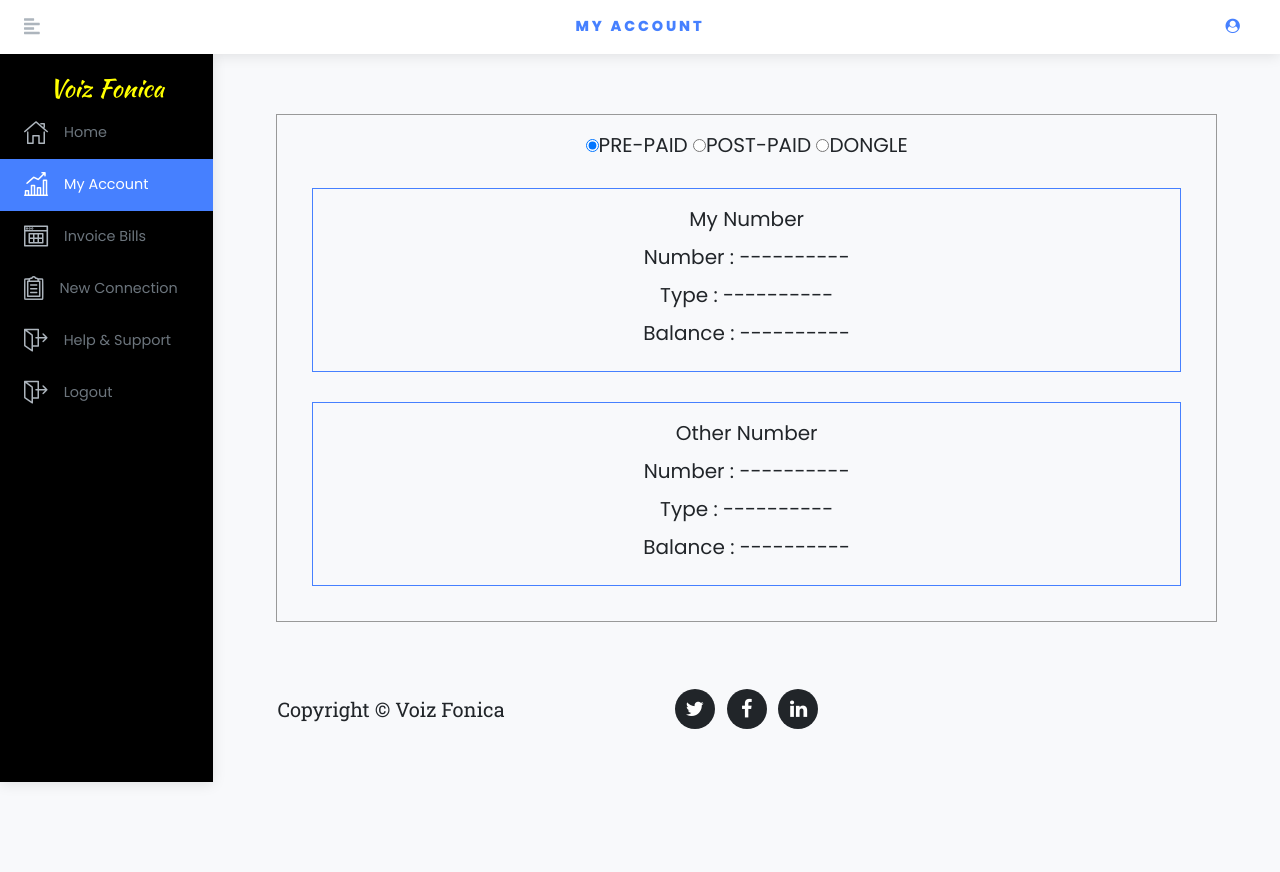
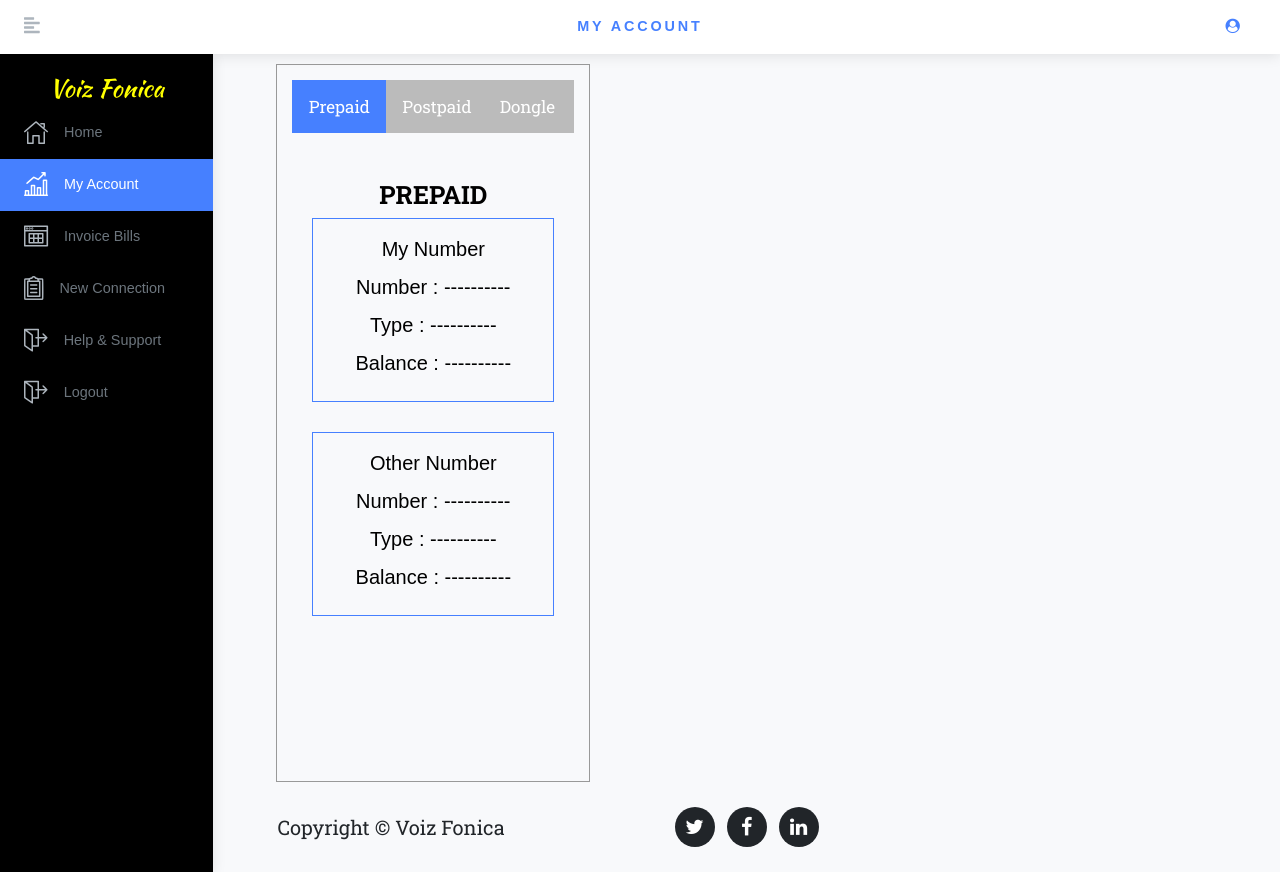
Before and after one commit to Mohanaprasad1997/Voizfonica, a website: page voizfonica/dashboard/myaccount.html in a window 1280 px wide. Before the commit the page ends 800 px from the top, so only its background shows below. Drawn offline with nearby package versions, Linux system fonts and the light colour scheme.

Commit message:
Update myaccount.html

```diff
--- a/voizfonica/dashboard/myaccount.html
+++ b/voizfonica/dashboard/myaccount.html
@@ -61,8 +61,41 @@ footer{padding:25px 0;text-align:center;  width: -webkit-fill-available;  }
   padding-right: 0px;
 }
 
+* {box-sizing: border-box}
 
-</Style>
+/* Set height of body and the document to 100% */
+body, html {
+  height: 100%;
+  margin: 0;
+  font-family: Arial;
+
+}
+
+/* Style tab links */
+.tablink {
+  background-color: #4680ff;
+  color: white;
+  float: left;
+  border: none;
+  outline: none;
+  cursor: pointer;
+  padding: 14px 16px;
+  font-size: 17px;
+  width: 33.33%;
+}
+
+.tablink:hover {
+  background-color: #4680ff;
+}
+
+/* Style the tab content (and add height:100% for full page content) */
+.tabcontent {
+  color: black;
+  display:inline-block;
+  padding: 100px 20px;
+  height: 100%;
+}
+</style>
   </head>
   <body>
     <!-- navbar-->
@@ -96,25 +129,18 @@ footer{padding:25px 0;text-align:center;  width: -webkit-fill-available;  }
         <div class="text-gray-400 text-uppercase px-3 px-lg-4 py-4 font-weight-bold small headings-font-family"></div>
 
       </div>
+
       <div class="page-holder w-100 d-flex flex-wrap" >
         <div class="container-fluid px-xl-5">
+   <div class="page-holder w-100 d-flex flex-wrap">
+  <div id="contactdetail" style="font-size: 20px;margin-top: 10px;margin-bottom: 0px;">
+  <button class="tablink" onclick="openPage('Prepaid', this)" id="defaultOpen" style="font-family: Roboto Slab">Prepaid</button>
+<button class="tablink" onclick="openPage('Postpaid', this)" style="font-family: Roboto Slab">Postpaid</button>
+<button class="tablink" onclick="openPage('Dongle ', this)" style="font-family: Roboto Slab">Dongle</button>
 
-
-  <div id="contactdetail" style="font-size: 20px;margin-top: 60px;">
-  <label class="radio-inline">
-    <input type="radio" name="optradio" onclick="getElementById('demo3').style.display = "block"" checked>PRE-PAID</label>
-  <label class="radio-inline">
-    <input type="radio" name="optradio" onclick="getElementById('demo3').style.display = "block"">POST-PAID</label>
-  <label class="radio-inline">
-    <input type="radio" name="optradio" onclick="getElementById('demo3').style.display = "block"">DONGLE</label>
-
-
-  <div id="demo1" display:none style=" padding-top: 20px;
-    padding-bottom: 20px;
-    padding-right: 20px;
-    padding-left: 20px;"
->
-   <div class="panel-group" >
+<div id="Prepaid" class="tabcontent">
+ <h3 style="font-family: Roboto Slab;color: black">PREPAID</h3>
+<div class="panel-group" >
 
     <div class="panel panel-primary border border-primary" style="padding: 15px 0 15px 0">
       <div class="panel-heading" ><label>My Number</label></div>
@@ -135,6 +161,58 @@ footer{padding:25px 0;text-align:center;  width: -webkit-fill-available;  }
     </div>
 
       </div>
+</div>
+
+<div id="Postpaid" class="tabcontent">
+ <h3 style="font-family: Roboto Slab;color: black">POSTPAID</h3>
+<div class="panel-group" >
+
+    <div class="panel panel-primary border border-primary" style="padding: 15px 0 15px 0">
+      <div class="panel-heading" ><label>My Number</label></div>
+      <div class="panel-body" ><label>Number :</label> ----------</div>
+      <div class="panel-body" ><label>Type  :</label> ----------</div>
+      <div class="panel-body" ><label>Balance :</label> ----------</div>
+
+    </div>
+
+    <br>
+
+      <div class="panel panel-primary border border-primary" style="padding: 15px 0 15px 0">
+      <div class="panel-heading" ><label>Other Number</label></div>
+      <div class="panel-body" ><label>Number : ----------</label></div>
+      <div class="panel-body" ><label>Type   : ----------</label></div>
+      <div class="panel-body" ><label>Balance : ----------</label></div>
+
+    </div>
+
+      </div>
+</div>
+
+<div id="Dongle " class="tabcontent">
+ <h3 style="font-family: Roboto Slab;color: black">DONGLE</h3>
+  <div class="panel-group" >
+
+    <div class="panel panel-primary border border-primary" style="padding: 15px 0 15px 0">
+      <div class="panel-heading" ><label>My Number</label></div>
+      <div class="panel-body" ><label>Number :</label> ----------</div>
+      <div class="panel-body" ><label>Type  :</label> ----------</div>
+      <div class="panel-body" ><label>Balance :</label> ----------</div>
+
+    </div>
+
+    <br>
+
+      <div class="panel panel-primary border border-primary" style="padding: 15px 0 15px 0">
+      <div class="panel-heading" ><label>Other Number</label></div>
+      <div class="panel-body" ><label>Number : ----------</label></div>
+      <div class="panel-body" ><label>Type   : ----------</label></div>
+      <div class="panel-body" ><label>Balance : ----------</label></div>
+
+    </div>
+
+      </div>
+</div>
+
     </div>
         </div>
 
@@ -175,7 +253,27 @@ footer{padding:25px 0;text-align:center;  width: -webkit-fill-available;  }
     </div>
 
 
+<script>
+function openPage(pageName,elmnt) {
+  var i, tabcontent, tablinks;
+  tabcontent = document.getElementsByClassName("tabcontent");
+  for (i = 0; i < tabcontent.length; i++) {
+    tabcontent[i].style.display = "none";
+  }
+  tablinks = document.getElementsByClassName("tablink");
+  for (i = 0; i < tablinks.length; i++) {
+    tablinks[i].style.backgroundColor = "#bbbbbb";
+  }
+  document.getElementById(pageName).style.display = "block";
+  elmnt.style.backgroundColor = "";
+}
 
+
+// Get the element with id="defaultOpen" and click on it
+document.getElementById("defaultOpen").click();
+
+
+</script>
 
     <!-- JavaScript files-->
     <script src="vendor/jquery/jquery.min.js"></script>
```
